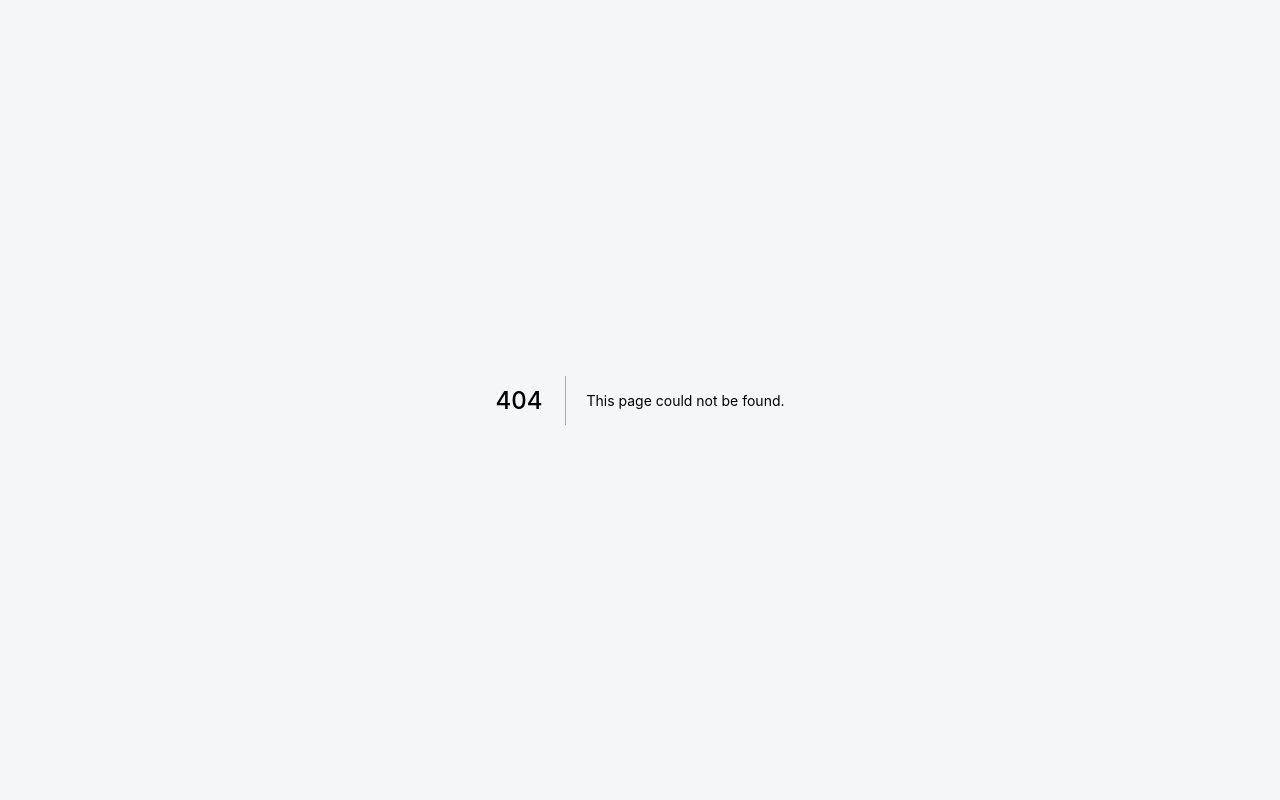
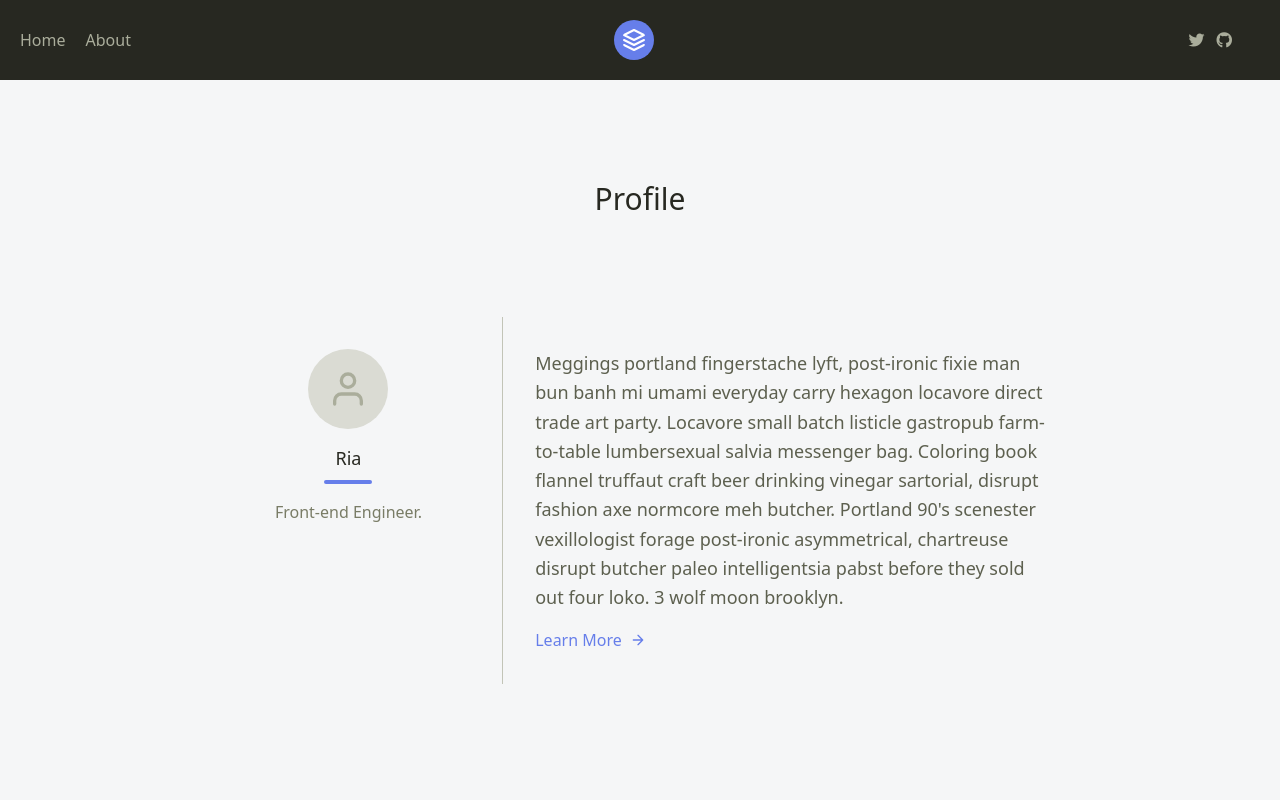
Before and after one commit to ria3100/blog-ria0130, a Next.js app: page /about in a window 1280 px wide. Before the commit this address had no page. Shown: the top 800 px of the page. Built offline with nearby package versions, Linux system fonts and the light colour scheme; a small style sheet from the web is missing; a web font is replaced by a local one; what tailwindcss-plugins would draw is missing.

Commit message:
pases 以下のコンポーネントはパスカルだとHMRできない

```diff
--- a/components/organisms/Navigation.tsx
+++ b/components/organisms/Navigation.tsx
@@ -9,7 +9,7 @@ const Navigation: React.FC = () => {
           <Link href="/">
             <a className="mr-5 hover:text-gray-200">Home</a>
           </Link>
-          <Link href="/about/">
+          <Link href="/about">
             <a className="mr-5 hover:text-gray-200">About</a>
           </Link>
         </nav>
--- a/next.config.js
+++ b/next.config.js
@@ -35,8 +35,8 @@ module.exports = withMDX(
     exportPathMap: async (_, { dev }) => {
       const staticPagePaths = {
         '/': { page: '/' },
-        '/article/list': { page: '/article/List' },
-        '/about': { page: '/About' },
+        '/article/list': { page: '/article/list' },
+        '/about': { page: '/about' },
       }
 
       if (dev) return staticPagePaths
```
Also changed, not shown: pages/about.tsx (renamed from pages/About.tsx), pages/article/list.tsx (renamed from pages/article/List.tsx), pages/index.tsx (renamed from pages/Index.tsx).
